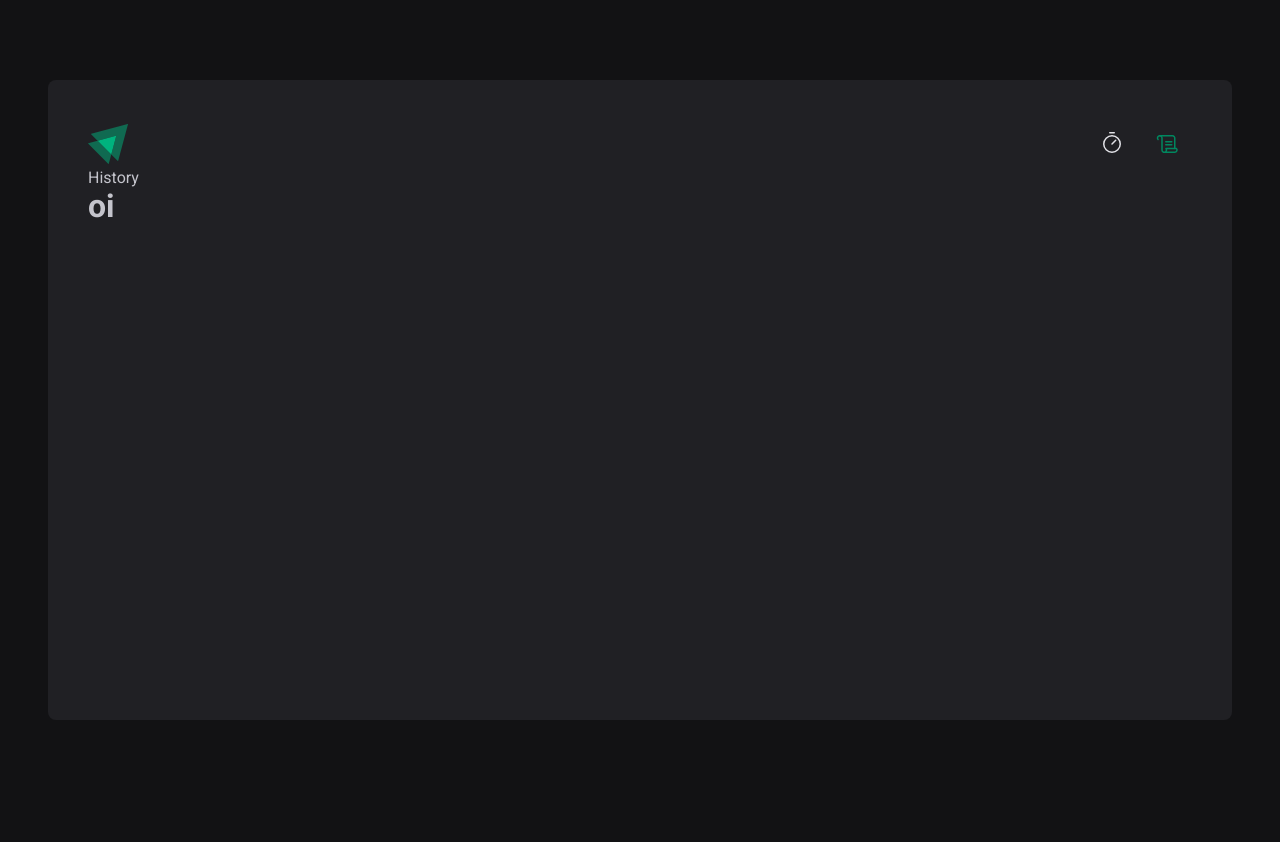
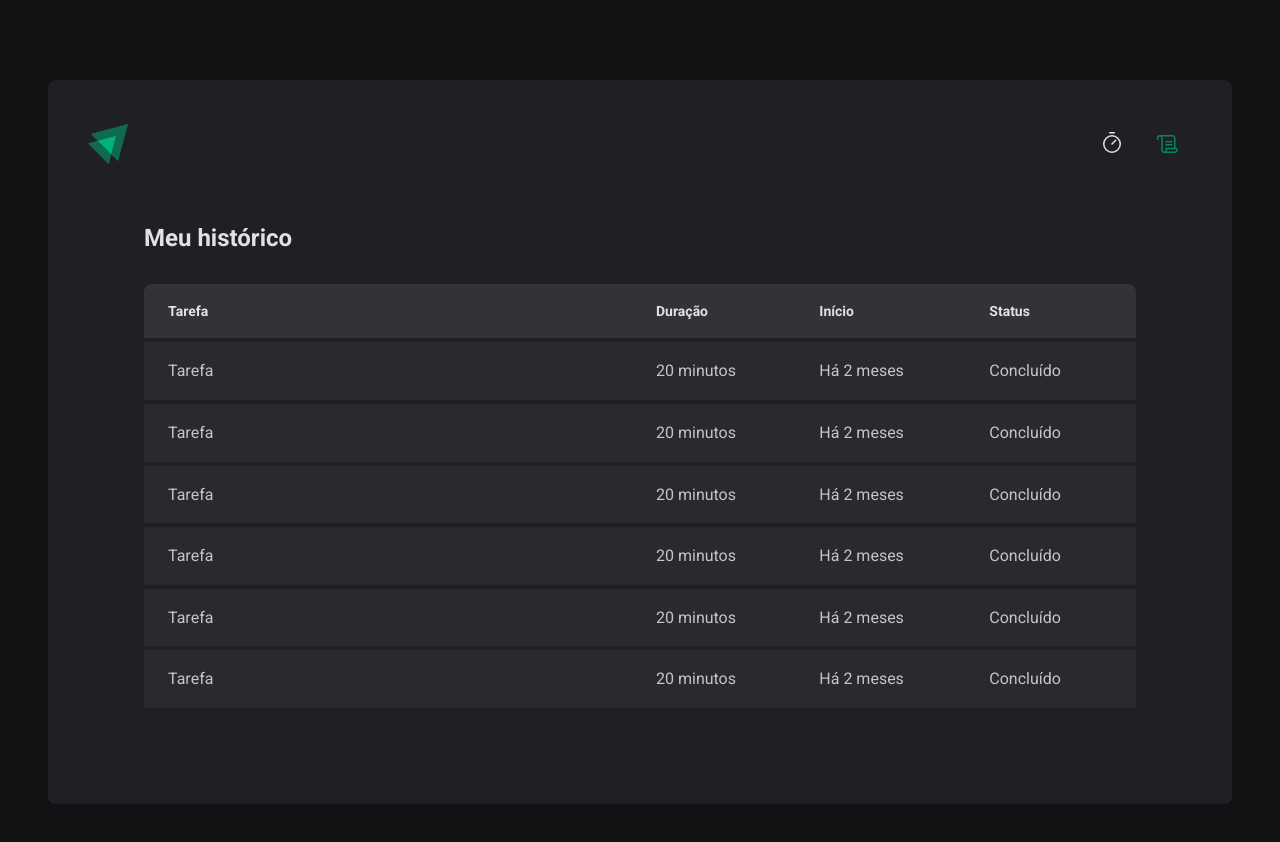
Before and after one commit to joeyanovich/ignite-timer, a React (Vite) app: page /history in a window 1280 px wide. Shown: the top 842 px of the page. Before the commit the page ends 800 px from the top, so only its background shows below. Built offline with nearby package versions, Linux system fonts and the light colour scheme.

Commit message:
feat ✨: created history

```diff
--- a/src/Router.tsx
+++ b/src/Router.tsx
@@ -1,6 +1,6 @@
 import { Routes, Route } from 'react-router-dom'
 import { Home } from './pages/Home/index'
-import { History } from './pages/History'
+import { History } from './pages/History/index'
 import { DefaultLayout } from './layouts/DefaultLayout/index'
 
 export function Router() {
--- a/src/layouts/DefaultLayout/styles.ts
+++ b/src/layouts/DefaultLayout/styles.ts
@@ -2,7 +2,7 @@
 
 export const LayoutContainer = styled.div`
   max-width: 74rem;
-  height: calc(100vh - 10rem);
+  min-height: calc() (100vh - 10rem);
   margin: 5rem auto;
   padding: 2.5rem;
 
--- a/src/pages/History.tsx
+++ /dev/null
@@ -1,8 +0,0 @@
-export function History() {
-  return (
-    <div>
-      History
-      <h1>oi</h1>
-    </div>
-  )
-}
--- /dev/null
+++ b/src/pages/History/index.tsx
@@ -0,0 +1,60 @@
+import { HistoryContainer, HistoryList } from './styles'
+
+export function History() {
+  return (
+    <HistoryContainer>
+      <h1>Meu histórico</h1>
+
+      <HistoryList>
+        <table>
+          <thead>
+            <tr>
+              <th>Tarefa</th>
+              <th>Duração</th>
+              <th>Início</th>
+              <th>Status</th>
+            </tr>
+          </thead>
+          <tbody>
+            <tr>
+              <td>Tarefa</td>
+              <td>20 minutos</td>
+              <td>Há 2 meses</td>
+              <td>Concluído</td>
+            </tr>
+            <tr>
+              <td>Tarefa</td>
+              <td>20 minutos</td>
+              <td>Há 2 meses</td>
+              <td>Concluído</td>
+            </tr>
+            <tr>
+              <td>Tarefa</td>
+              <td>20 minutos</td>
+              <td>Há 2 meses</td>
+              <td>Concluído</td>
+            </tr>
+            <tr>
+              <td>Tarefa</td>
+              <td>20 minutos</td>
+              <td>Há 2 meses</td>
+              <td>Concluído</td>
+            </tr>
+            <tr>
+              <td>Tarefa</td>
+              <td>20 minutos</td>
+              <td>Há 2 meses</td>
+              <td>Concluído</td>
+            </tr>
+            <tr>
+              <td>Tarefa</td>
+              <td>20 minutos</td>
+              <td>Há 2 meses</td>
+              <td>Concluído</td>
+            </tr>
+          </tbody>
+        </table>
+      </HistoryList>
+    </HistoryContainer>
+  )
+}
--- /dev/null
+++ b/src/pages/History/styles.ts
@@ -0,0 +1,62 @@
+import styled from 'styled-components'
+
+export const HistoryContainer = styled.main`
+  flex: 1;
+  padding: 3.5rem;
+
+  display: flex;
+  flex-direction: column;
+
+  h1 {
+    font-size: 1.5rem;
+    color: ${(props) => props.theme['gray-100']};
+  }
+`
+
+export const HistoryList = styled.div`
+  flex: 1;
+  overflow: auto;
+  margin-top: 2rem;
+
+  table {
+    width: 100%;
+    border-collapse: collapse;
+    min-width: 600px;
+
+    th {
+      background-color: ${(props) => props.theme['gray-600']};
+      padding: 1rem;
+      text-align: left;
+      color: ${(props) => props.theme['gray-100']};
+      font-size: 0.875rem;
+      line-height: 1.6;
+
+      &:first-child {
+        border-top-left-radius: 8px;
+        padding-left: 1.5rem;
+      }
+
+      &:last-child {
+        border-top-right-radius: 8px;
+        padding-right: 1.5rem;
+      }
+    }
+
+    td {
+      background-color: ${(props) => props.theme['gray-700']};
+      border-top: 4px solid ${(props) => props.theme['gray-800']};
+      padding: 1rem;
+      font-size: 0.875;
+      line-height: 1.6;
+
+      &:first-child {
+        width: 50%;
+        padding-left: 1.5rem;
+      }
+
+      &:last-child {
+        padding-right: 1.5rem;
+      }
+    }
+  }
+`
```
